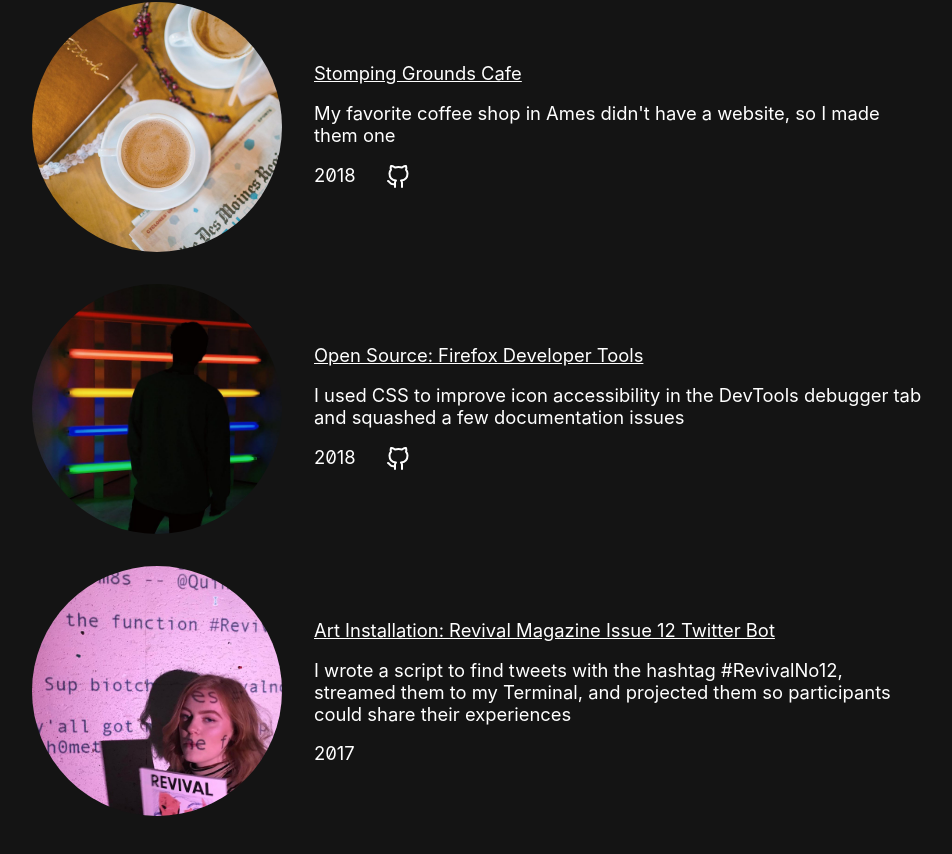
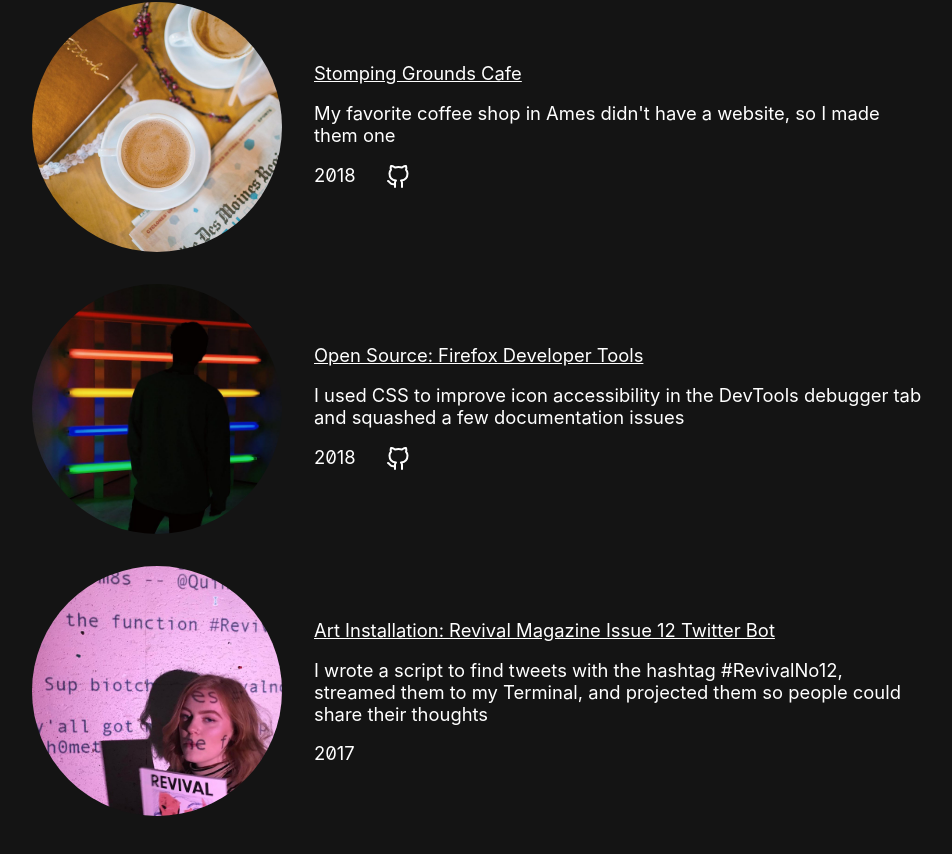
Before and after one commit to darkhist/darkhist.me, a Next.js app: page /projects in a window 1280 px wide. Shown: the part 726-1580 px from the top of the page, without its empty margins (147-1099 px from the left). Built offline with nearby package versions, Linux system fonts and the light colour scheme; a web font is replaced by a local one.

Commit message:
fix: typo

```diff
--- a/pages/projects.js
+++ b/pages/projects.js
@@ -51,7 +51,8 @@
   {
     title: 'Art Installation: Revival Magazine Issue 12 Twitter Bot',
     description: `I wrote a script to find tweets with the hashtag #RevivalNo12,
-    streamed them to my Terminal, and projected them so participants could share their experiences
+    streamed them to my Terminal, and projected them so people could share their
+    thoughts
     `,
     date: '2017',
     src: 'img/revival.png',
```
